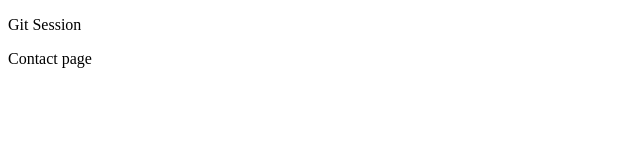
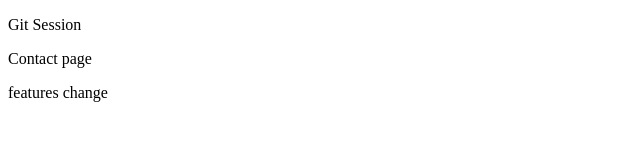
Before and after one commit to gaurav260731/GeeksForGeeks, a plain HTML site: page index.html in a window 1280 px wide. Shown: the whole page, without its empty margins (0-640 px from the left). Drawn offline with Linux system fonts and the light colour scheme.

Commit message:
features added

```diff
--- a/index.html
+++ b/index.html
@@ -8,5 +8,6 @@
 <body>
     <p>Git Session</p>
     <p>Contact page</p>
+    <P>features change</P>
 </body>
 </html>
```
